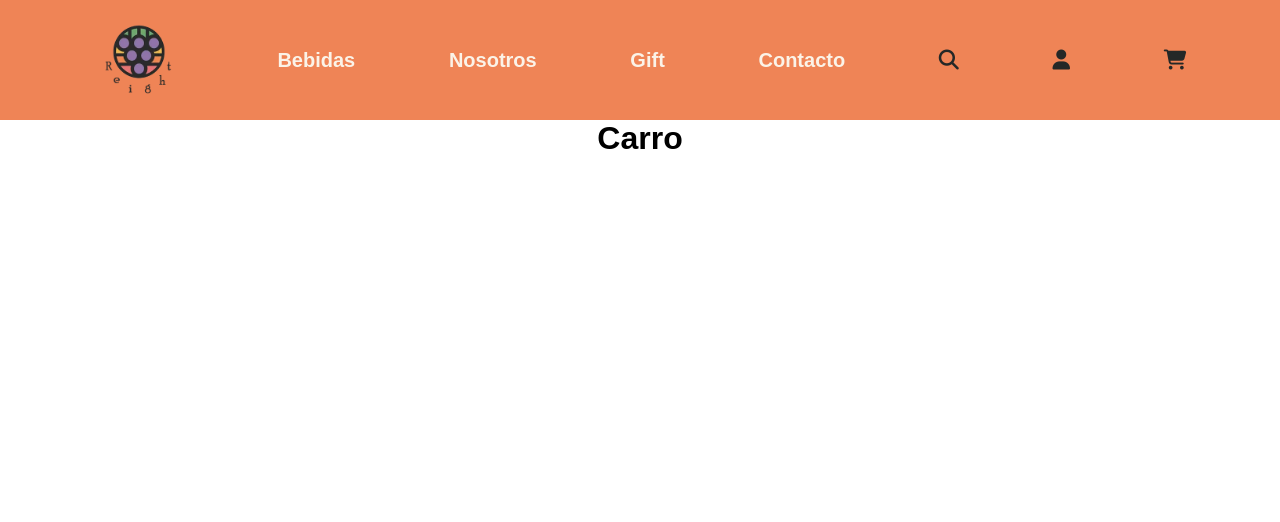
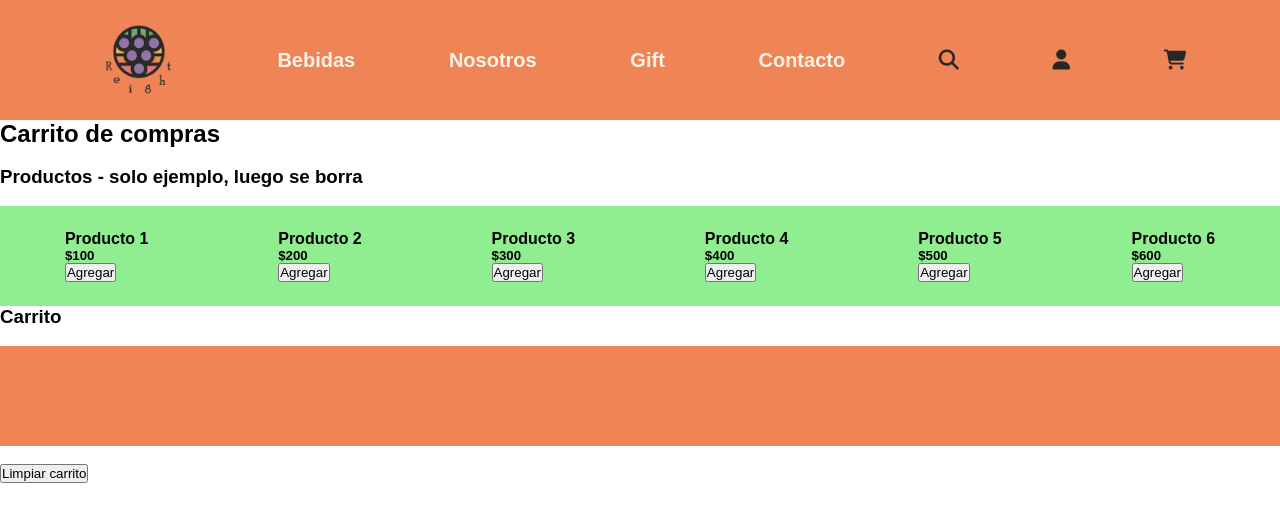
Before and after one commit to Sebastian-Muller/eCommerce-React-ReightWines, a React (Create React App) app: page /carro in a window 1280 px wide. Shown: the top 522 px of the page. Built offline with nearby package versions, Linux system fonts and the light colour scheme; data requests are answered from the project's data file.

Commit message:
fix-shoppingCart

```diff
--- a/package.json
+++ b/package.json
@@ -19,7 +19,8 @@
     "start": "react-scripts start",
     "build": "react-scripts build",
     "test": "react-scripts test",
-    "eject": "react-scripts eject"
+    "eject": "react-scripts eject",
+    "fakeserver": "json-server --port 5000 --watch src/assets/db.json"
   },
   "eslintConfig": {
     "extends": [
--- a/src/App.js
+++ b/src/App.js
@@ -1,10 +1,12 @@
 import DesktopCarrousel from "./components/DesktopCarrousel";
+import ShoppingCart from "./components/shopping/ShoppingCart";
 import Rutas from "./routes/Rutas";
 
 
 function App() {
   return <>
   <Rutas />
+
   </>
 }
 
--- a/src/actions/shoppingActions.js
+++ b/src/actions/shoppingActions.js
@@ -3,6 +3,7 @@
 
 
 export const TYPES = {
+    READ_STATE: "READ_STATE",
     ADD_TO_CART: "ADD_TO_CART",
     REMOVE_ONE_PRODUCT: "REMOVE_ONE_PRODUCT",
     REMOVE_ALL_PRODUCT: "REMOVE_ALL_PRODUCT",
--- /dev/null
+++ b/src/assets/db.json
@@ -0,0 +1,29 @@
+{
+    "products": [
+        {"id": 1,
+        "name": "Producto 1",
+        "price": 100
+        },
+        {"id": 2,
+        "name": "Producto 2",
+        "price": 200
+        },
+        {"id": 3,
+        "name": "Producto 3",
+        "price": 300
+        },
+        {"id": 4,
+        "name": "Producto 4",
+        "price": 400
+        },
+        {"id": 5,
+        "name": "Producto 5",
+        "price": 500
+        },
+        {"id": 6,
+        "name": "Producto 6",
+        "price": 600
+        }
+    ],
+    "cart": []
+}
--- a/src/components/Carro.js
+++ b/src/components/Carro.js
@@ -1,3 +1,4 @@
+import ShoppingCart from "./shopping/ShoppingCart"
 
 
 
@@ -7,7 +8,10 @@
 
 const Carro = () => {
   return (
-    <h1 style={{textAlign:"center"}}>Carro</h1>
+    // <h1 style={{textAlign:"center"}}>Carro</h1>
+  <ShoppingCart/>
+
+
   )
 }
 
--- a/src/components/shopping/CartItem.js
+++ b/src/components/shopping/CartItem.js
@@ -1,3 +1,4 @@
+import React from 'react'
 
 
 
@@ -5,29 +6,27 @@
 
 
 
-
-
-
-
-
-
-
-
-
-
-import React from 'react'
-
 const CartItem = ({item, delFromCart}) => {
 
     const {id, name, price, quantity} = item
 
     return (
-        <div>
+        <>
+        <div style={{
+            margin:"20px 20px"
+        }}>
+            <div style={{
+                width:"100px",
+                height:"100px",
+                backgroundColor:"whitesmoke",
+                margin:"20px 20px",
+                }}><h3>IMAGEN</h3></div>
             <h4>{name}</h4>
             <h5>${price}x {quantity} = ${price*quantity}</h5>
             <button onClick={()=>delFromCart(id, false)}>Eliminar uno</button>
             <button onClick={()=>delFromCart(id, true)}>Eliminar todos</button>
-        </div>
+            </div>
+        </>
     )
 }
 
--- a/src/components/shopping/ShoppingCart.js
+++ b/src/components/shopping/ShoppingCart.js
@@ -1,5 +1,6 @@
-import React, { useReducer } from 'react'
+import React, { useReducer, useEffect } from 'react'
 import { TYPES } from '../../actions/shoppingActions'
+import axios from 'axios'
 import { shoppingInitialState, shoppingReducer } from '../../reducer/shoppingReducer'
 import CartItem from './CartItem'
 import { Product } from './Product'
@@ -12,6 +13,23 @@ const ShoppingCart = () => {
 
   const {products, cart} = state;
 
+  const updateState = async () => {
+    const ENDPOINT = {
+      products: "http://localhost:5000/products",
+      cart:"http://localhost:5000/cart"
+    }
+    const resProducts = await axios.get(ENDPOINT.products),
+      resCart = await axios.get(ENDPOINT.cart);
+
+    const productsList= resProducts.data,
+    cartItems = resCart.data
+
+      dispatch({type: TYPES.READ_STATE, payload: [productsList, cartItems]})
+  }
+
+  useEffect(() => {
+    updateState()
+  }, [])
 
   const addToCart = (id) => {
     dispatch({type:TYPES.ADD_TO_CART, payload: id})
@@ -34,10 +52,29 @@ const ShoppingCart = () => {
   return (
     <>
     <h2>Carrito de compras</h2>
-    <h3>Productos</h3>
-    <div>{products.map((product)=> <Product key={product.id} product={product} addToCart={addToCart}/>)}</div>
-    <h3>Carrito</h3>
-  <div>{cart.map((item, i) => <CartItem key={i} item={item} delFromCart={delFromCart} />)}</div>
+    <br/>
+    <h3>Productos - solo ejemplo, luego se borra</h3>
+    <br/>
+    <div style={{
+      height:"100px",
+      width:"100vw",
+      display:"flex",
+      alignContent:"space-around",
+      justifyContent:"center",
+      flexFlow:"column wrap",
+      backgroundColor:"lightgreen"
+    }}>{products.map((product)=> <Product key={product.id} product={product} addToCart={addToCart}/>)}</div>
+    <h3 >Carrito</h3>
+    <br/>
+  <div style={{
+      width:"100vw",
+      minHeight:"100px",
+      display:"flex",
+      justifyContent:"space-around",
+      flexFlow:"column wrap",
+      backgroundColor:"#EF8456"
+    }}>{cart.map((item, i) => <CartItem key={i} item={item} delFromCart={delFromCart} />)}</div>
+    <br/>
   <button onClick={clearCart}>Limpiar carrito</button>
   </>
   )
--- a/src/reducer/shoppingReducer.js
+++ b/src/reducer/shoppingReducer.js
@@ -1,61 +1,58 @@
 import { TYPES } from "../actions/shoppingActions";
 
-
-
-
 export const shoppingInitialState = {
-
-    products: [
-        { id: 1, name: "vino 1", price: 600 },
-        { id: 2, name: "vino 2", price: 1200 },
-        { id: 3, name: "whisky 1", price: 2500 },
-        { id: 4, name: "whisky 2", price: 4500 },
-        { id: 5, name: "espumante 1", price: 1500 },
-        { id: 6, name: "espumante 2", price: 2000 }
-    ],
+    products: [],
     cart: [],
 };
 
-
-
 export const shoppingReducer = (state, action) => {
     switch (action.type) {
+        case TYPES.READ_STATE: {
+            return {
+                ...state,
+                products: action.payload[0],
+                cart: action.payload[1]
+            };
+        }
+
         case TYPES.ADD_TO_CART: {
-            const newItem = state.products.find((product) => product.id === action.payload);
+            const newItem = state.products.find(
+                (product) => product.id === action.payload
+            );
 
-            const itemInCart = state.cart.find(item => item.id === newItem.id);
+            const itemInCart = state.cart.find((item) => item.id === newItem.id);
 
             return itemInCart
                 ? {
                     ...state,
-                    cart: state.cart.map(item =>
+                    cart: state.cart.map((item) =>
                         item.id === newItem.id
                             ? { ...item, quantity: item.quantity + 1 }
                             : item
-                    )
+                    ),
                 }
                 : {
                     ...state,
-                    cart: [...state.cart, { ...newItem, quantity: 1 }]
+                    cart: [...state.cart, { ...newItem, quantity: 1 }],
                 };
-
         }
         case TYPES.REMOVE_ONE_PRODUCT: {
-
             const itemToDelete = state.cart.find(
-                (item) => item.id === action.payload);
+                (item) => item.id === action.payload
+            );
 
             return itemToDelete.quantity > 1
                 ? {
                     ...state,
-                    cart: state.cart.map(item => item.id === action.payload
-                        ? { ...item, quantity: item.quantity - 1 }
-                        : item
+                    cart: state.cart.map((item) =>
+                        item.id === action.payload
+                            ? { ...item, quantity: item.quantity - 1 }
+                            : item
                     ),
                 }
                 : {
                     ...state,
-                    cart: state.cart.filter((item) => item.id !== action.payload)
+                    cart: state.cart.filter((item) => item.id !== action.payload),
                 };
         }
         case TYPES.REMOVE_ALL_PRODUCTS: {
```
